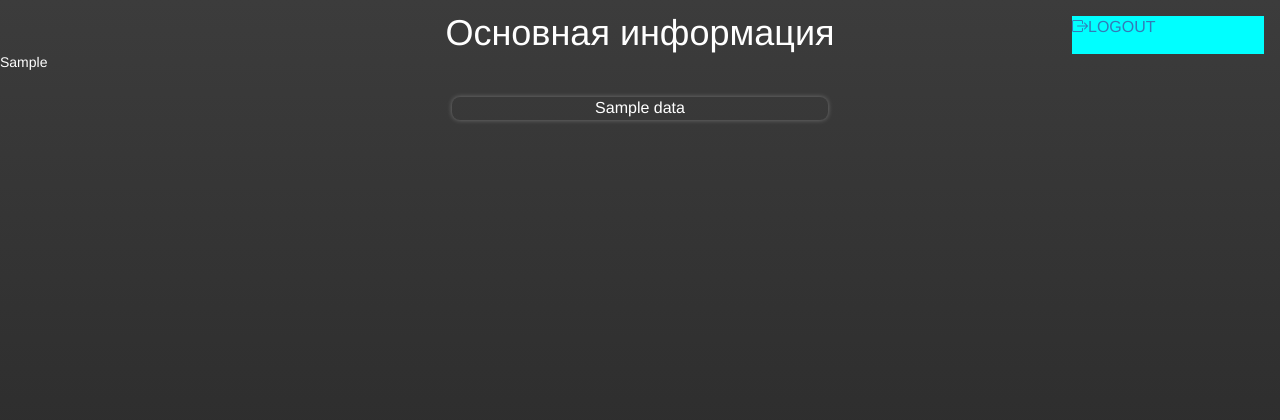
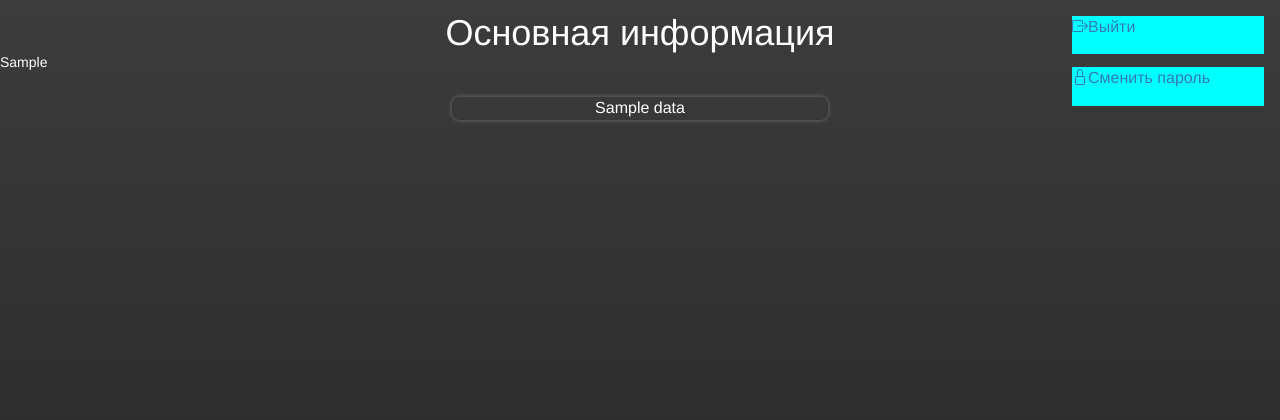
Before and after one commit to dontletthenightmaresbite/Megaproekt, a Django app: template Megaproekt/Miniproekt/templates/Miniproekt/me.html in a window 1280 px wide. Shown: the top 420 px of the page. Run offline with Django 4.2, Linux system fonts and the light colour scheme; the template is opened without the code that fills it: most values are stand-ins (such as "Sample title", 1, 10 or a date in 2020); some libraries are stand-ins or nearby versions.

Commit message:
password change page

```diff
--- a/Megaproekt/Miniproekt/static/me.css
+++ b/Megaproekt/Miniproekt/static/me.css
@@ -56,19 +56,27 @@
 
 }
 
-.logout-wraper {
+.logout-wrapper {
     position: fixed;
     width: 15vw;
     height: 3vw;
     margin: 2vh;
     top:0;
     right:0;
-    font-size: 2vh;
+}
+.pass-wrapper {
+    position: fixed;
+    width: 15vw;
+    height: 3vw;
+    margin: 2vh;
+    top:4vw;
+    right:0;
 }
 .logout {
     /* display: block; */
     list-style: none;
     height:100%;
     background-color: aqua;
+    font-size: 2vh;
 
 }
--- a/Megaproekt/Miniproekt/templates/Miniproekt/me.html
+++ b/Megaproekt/Miniproekt/templates/Miniproekt/me.html
@@ -17,13 +17,20 @@ https://cdn.jsdelivr.net/npm/bootstrap-icons@1.10.3/font/bootstrap-icons.min.css
 <body>
     <h1 class="h1">Основная информация</h1>
     {{us}}
-    <div class="logout-wraper">
+    <div class="logout-wrapper">
     <ul class="logout">
-      <a href="/logout" class="logout"><li class="logout">
-        <i class="bi bi-box-arrow-right"></i><span class="logout">LOGOUT</span>
+      <a href="/logout/" class="logout"><li class="logout">
+        <i class="bi bi-box-arrow-right"></i><span class="logout">Выйти</span>
       </li></a>
     </ul>
-  </div>
+    </div>
+    <div class="pass-wrapper">
+      <ul class="logout">
+        <a href="/changePassword/" class="logout"><li class="logout">
+          <i class="bi bi-lock"></i><span class="logout">Сменить пароль</span>
+        </li></a>
+      </ul>
+      </div>
     <div class="field-wrapper">
 
       {% for i in data %}
--- a/Megaproekt/Miniproekt/urls.py
+++ b/Megaproekt/Miniproekt/urls.py
@@ -9,4 +9,5 @@ urlpatterns = [
     path('team/', views.team),
     path('me/', views.me),
     path('logout/', views.logout),
+    path('changePassword/', views.changePassword, name='changepass')
 ]
```
Also changed, not shown: DataLogicLayer/WorkerRepository.py (+7 -0 lines), Megaproekt/Miniproekt/templates/Miniproekt/changePassword.html (added, +33 -0 lines), Megaproekt/Miniproekt/views.py (+24 -0 lines).
